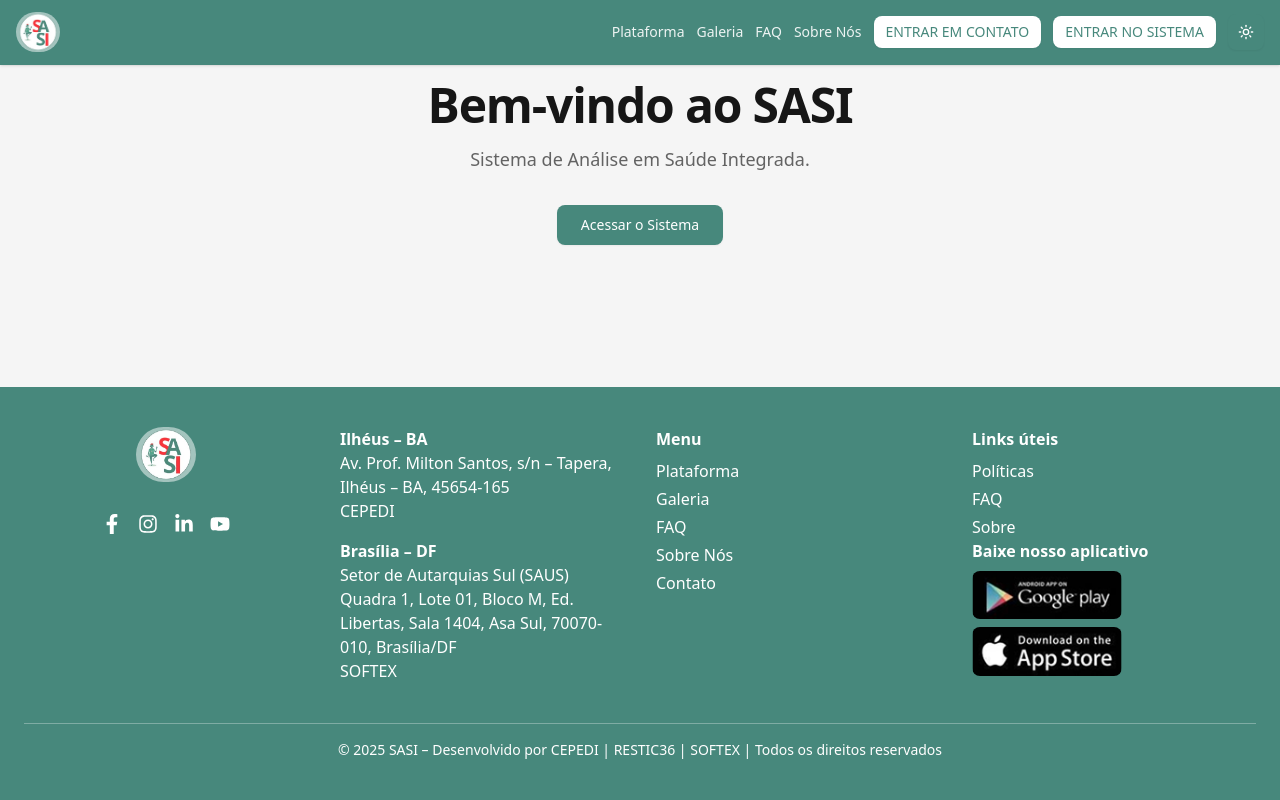
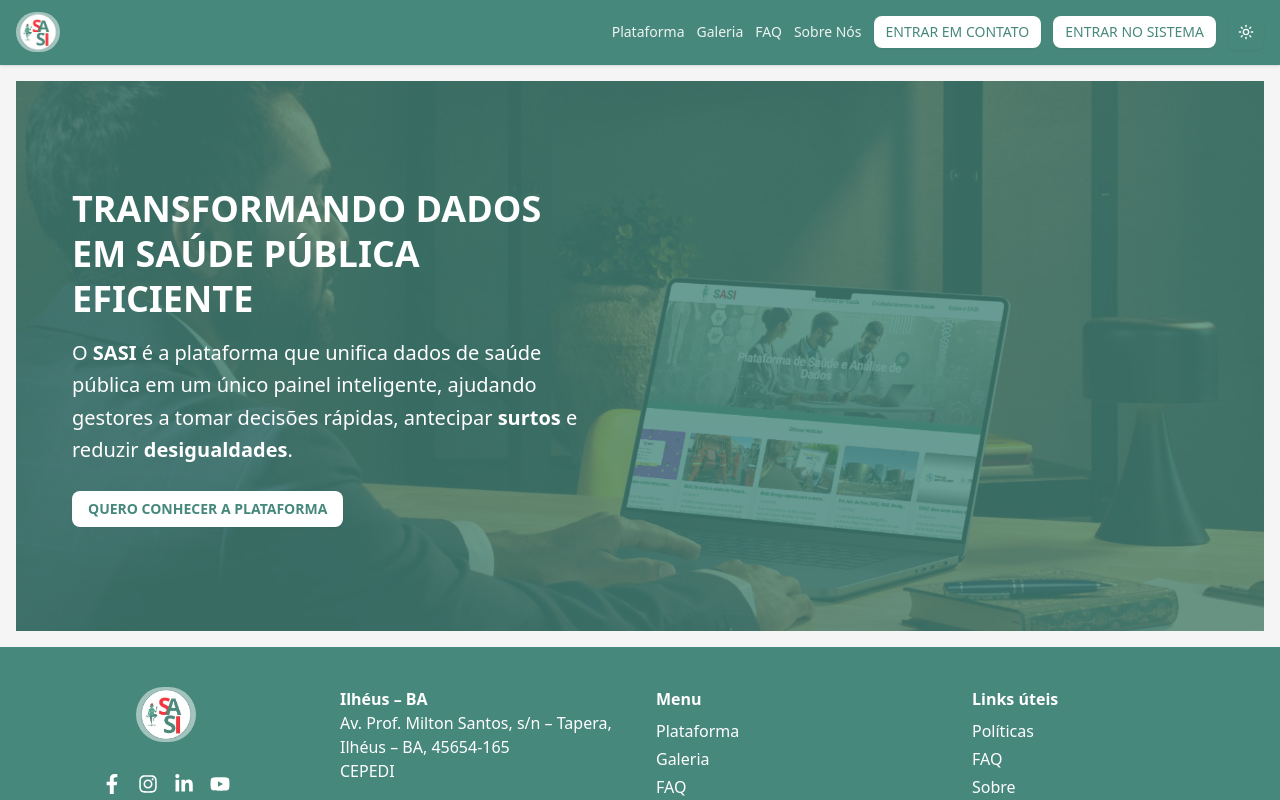
Before and after one commit to sasi-team/sasi-frontend, a Next.js app: page / in a window 1280 px wide. Shown: the top 800 px of the page. Built offline with nearby package versions, Linux system fonts and the light colour scheme.

Commit message:
feat: Atualiza seção Hero com novo layout e conteúdo da LP

```diff
--- a/src/sections/Hero.tsx
+++ b/src/sections/Hero.tsx
@@ -1,19 +1,34 @@
 import { Button } from "@/components/ui/button";
 import Link from "next/link";
-
+import Image from "next/image";
 
 export default function Hero() {
-    return (
-        <section className="text-center">
-        <h1 className="text-4xl font-bold tracking-tight lg:text-5xl mb-4">
-          Bem-vindo ao SASI
+  return (
+    <section className="relative h-[450px] md:h-[550px] flex items-center pl-8 overflow-hidden bg-primary">
+      {/* Imagem de fundo com sobreposição escura */}
+      <Image
+        src="/images/hero-bg.png"
+        alt="Fundo SASI"
+        fill
+        className="object-cover opacity-20"
+        priority
+      />
+
+      {/* Conteúdo */}
+      <div className="z-10 text-white max-w-xl px-6">
+        <h1 className="text-2xl md:text-4xl font-bold uppercase leading-tight">
+          Transformando dados em saúde pública eficiente
         </h1>
-        <p className="text-lg text-muted-foreground mb-8">
-          Sistema de Análise em Saúde Integrada.
+        <p className="mt-4 text-xl leading-relaxed">
+          O <strong>SASI</strong> é a plataforma que unifica dados de saúde pública em um único painel inteligente,
+          ajudando gestores a tomar decisões rápidas, antecipar <strong>surtos</strong> e reduzir <strong>desigualdades</strong>.
         </p>
-        <Link href="/login">
-          <Button size="lg">Acessar o Sistema</Button>
+        <Link href="/#contato">
+          <Button className="mt-6 bg-white text-primary font-semibold hover:bg-muted transition-colors duration-300 ease-in-out cursor-pointer">
+            QUERO CONHECER A PLATAFORMA
+          </Button>
         </Link>
-      </section>
-    )
+      </div>
+    </section>
+  );
 }
```
